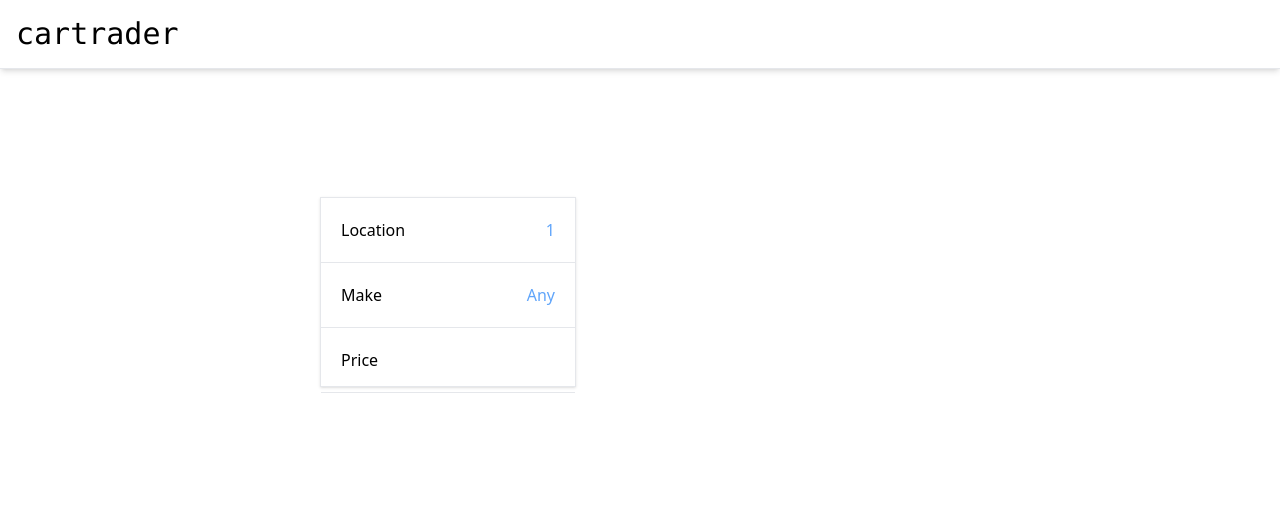
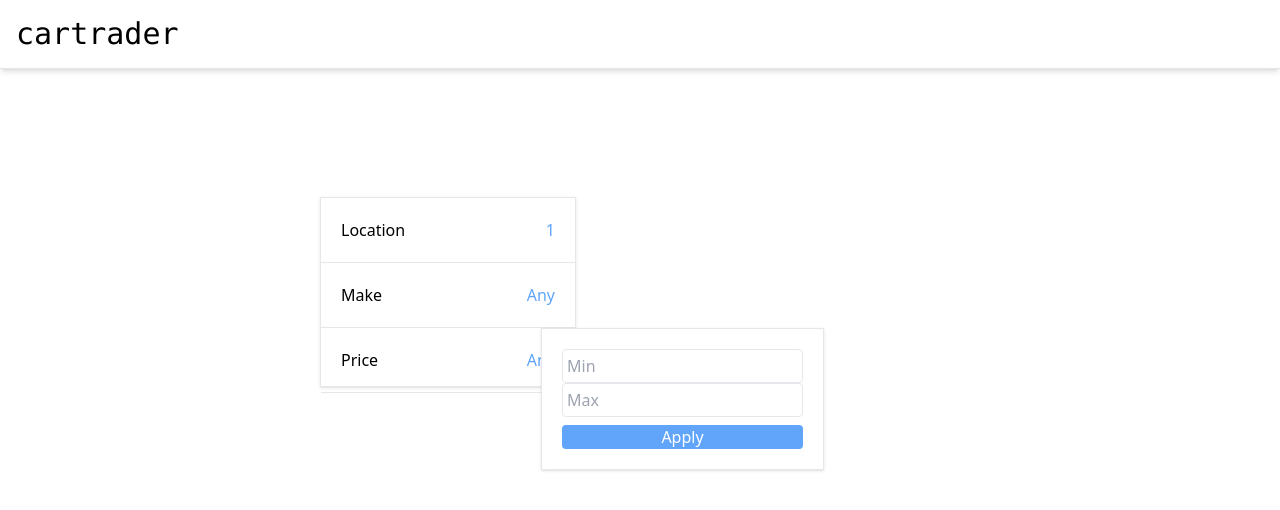
Before and after one commit to grs-se/nuxt--e-com, a Nuxt app: page /city/1/car in a window 1280 px wide. Shown: the top 510 px of the page. Built offline with nearby package versions, Linux system fonts and the light colour scheme.

Commit message:
Add car price filter

```diff
--- a/components/Car/SideBar.vue
+++ b/components/Car/SideBar.vue
@@ -10,7 +10,26 @@ const updateModal = (key) => {
 	modal.value[key] = !modal.value[key];
 };
 const city = ref('');
+const priceRange = ref({
+	min: '',
+	max: '',
+});
 const route = useRoute();
+const router = useRouter();
+
+const priceRangeText = computed(() => {
+	const minPrice = route.query.minPrice;
+	const maxPrice = route.query.maxPrice;
+
+	if (!minPrice && !maxPrice) return 'Any';
+	else if (!minPrice && maxPrice) {
+		return `< £${maxPrice}`;
+	} else if (minPrice && !maxPrice) {
+		return `> £${minPrice}`;
+	} else {
+		return `£${minPrice}-£${maxPrice}`;
+	}
+});
 
 const onChangeLocation = () => {
 	updateModal('location');
@@ -28,6 +47,19 @@ const onChangeLocation = () => {
 const onChangeMake = (make) => {
 	updateModal('make');
 	navigateTo(`/city/${route.params.city}/car/${make}`);
+};
+
+const onChangePrice = () => {
+	updateModal('price');
+	if (priceRange.value.max && priceRange.value.min) {
+		if (priceRange.value.min > priceRange.value.max) return;
+	}
+	router.push({
+		query: {
+			minPrice: priceRange.value.min,
+			maxPrice: priceRange.value.max,
+		},
+	});
 };
 </script>
 
@@ -75,9 +107,37 @@ const onChangeMake = (make) => {
 			</div>
 		</div>
 		<!-- MAKE END -->
-		<div class="p-5 flex justify-between relative cursor-pointer border-b">
+
+		<!-- PRICE START -->
+		<div
+			class="p-5 flex justify-between relative cursor-pointer border-b"
+			v-f="modal.price"
+		>
 			<h3>Price</h3>
-			<h3 class="text-blue-400 capitalize"></h3>
+			<h3 class="text-blue-400 capitalize" @click="updateModal('price')">
+				{{ priceRangeText }}
+			</h3>
+			<div class="absolute border shadow left-56 p-5 top-1 -m-1 bg-white">
+				<input
+					class="border p-1 rounded"
+					type="number"
+					placeholder="Min"
+					v-model="priceRange.min"
+				/>
+				<input
+					class="border p-1 rounded"
+					type="number"
+					placeholder="Max"
+					v-model="priceRange.max"
+				/>
+				<button
+					class="bg-blue-400 w-full mt-2 rounded text-white"
+					@click="onChangePrice"
+				>
+					Apply
+				</button>
+			</div>
 		</div>
+		<!-- PRICE END -->
 	</div>
 </template>
```
